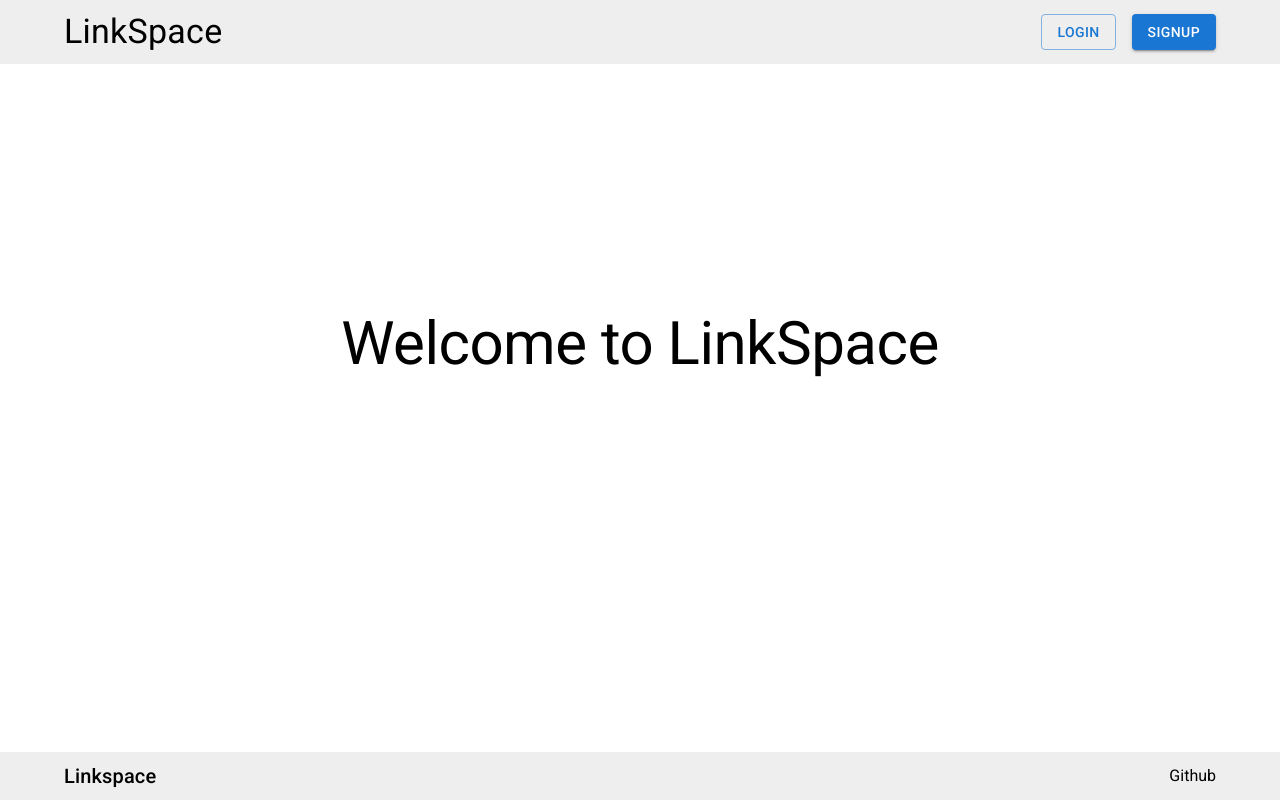
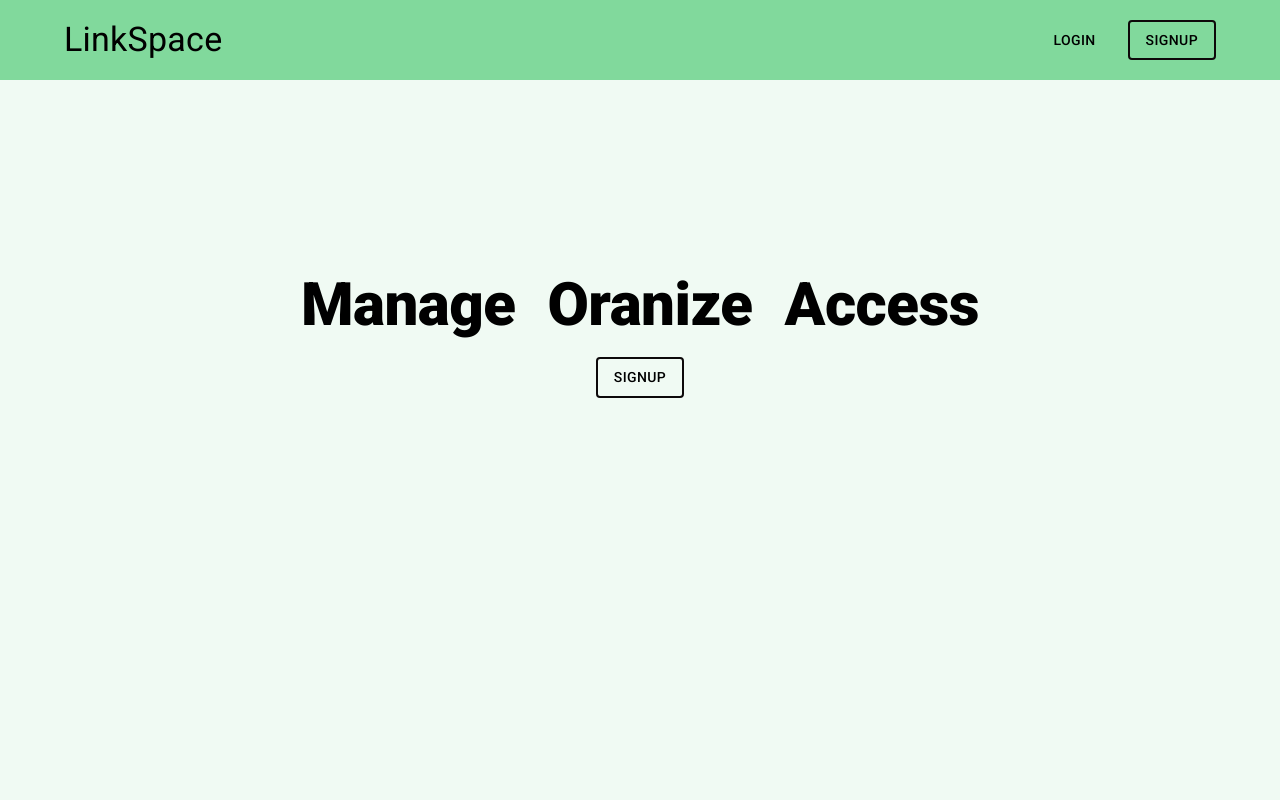
Before and after one commit to MahendraDani/Linkspace, a React (Vite) app in the folder client/: page / in a window 1280 px wide. Built offline with nearby package versions, Linux system fonts and the light colour scheme.

Commit message:
feat : created simple landing page

```diff
--- a/client/src/App.jsx
+++ b/client/src/App.jsx
@@ -4,10 +4,12 @@ import Signup from "./pages/Signup";
 import Login from "./pages/Login";
 import Dashboard from "./pages/Dashboard";
 import Home from "./pages/Home";
+import { Box } from "@mui/material";
 
 function App() {
   return (
     <>
+      <Box>
         <BrowserRouter>
           <Routes>
             <Route path="/" element={<Home />} />
@@ -16,6 +18,7 @@ function App() {
             <Route path="/dashboard" element={<Dashboard />} />
           </Routes>
         </BrowserRouter>
+      </Box>
     </>
   );
 }
--- a/client/src/index.css
+++ b/client/src/index.css
@@ -8,5 +8,4 @@ body{
   padding: 0;
   box-sizing: border-box;
   font-family: 'Roboto', sans-serif;
-
 }
--- a/client/src/layout/DashNavbar.jsx
+++ b/client/src/layout/DashNavbar.jsx
@@ -109,7 +109,6 @@ const DashNavbar = () => {
         p: 1,
         px: { md: 10 },
         bgcolor: "#81D99C",
-        top: 0,
         mb: 4,
       }}
     >
--- a/client/src/layout/Navbar.jsx
+++ b/client/src/layout/Navbar.jsx
@@ -5,7 +5,7 @@ import { Link } from "react-router-dom";
 const Navbar = () => {
   return (
     <div>
-      <Box sx={{ backgroundColor: "#eee" }}>
+      <Box sx={{ bgcolor: "#81D99C", p: 1 }}>
         <Container
           sx={{
             height: "4rem",
@@ -25,10 +25,24 @@ const Navbar = () => {
             }}
           >
             <Link to={"/login"}>
-              <Button variant="outlined">Login</Button>
+              <Button variant="standard">Login</Button>
             </Link>
             <Link to={"/signup"}>
-              <Button variant="contained">Signup</Button>
+              <Button
+                variant="contained"
+                disableElevation
+                sx={{
+                  border: "2px solid #0D090A",
+                  bgcolor: "transparent",
+                  color: "black",
+                  ":hover": {
+                    bgcolor: "#0D090A",
+                    color: "white",
+                  },
+                }}
+              >
+                Signup
+              </Button>
             </Link>
           </Box>
         </Container>
--- a/client/src/pages/Home.jsx
+++ b/client/src/pages/Home.jsx
@@ -1,17 +1,103 @@
 import React from "react";
 import Navbar from "../layout/Navbar";
 import Footer from "../layout/Footer";
-import { Typography, Box } from "@mui/material";
+import { Typography, Box, Stack, Button } from "@mui/material";
+import { Link } from "react-router-dom";
 
 const Home = () => {
   return (
-    <div>
+    // #F0FAF3
+    <Box sx={{ bgcolor: "#F0FAF3", minHeight: "100vh" }}>
       <Navbar />
-      <Box sx={{ height: "35rem", display: "grid", placeContent: "center" }}>
-        <Typography variant="h2">Welcome to LinkSpace</Typography>
+      <Box
+        sx={{
+          height: { md: "31.7rem", xs: "30.8rem" },
+          display: "flex",
+          justifyContent: "center",
+          alignItems: "center",
+          flexDirection: "column",
+          gap: 2,
+        }}
+      >
+        <Stack
+          sx={{
+            display: { xs: "none", md: "flex" },
+            justifyContent: "center",
+            alignItems: "center",
+            flexDirection: "column",
+            gap: 2,
+          }}
+        >
+          <Stack direction={"row"} gap={4}>
+            <Typography variant="h2" sx={{ fontWeight: "900" }}>
+              Manage
+            </Typography>
+            <Typography variant="h2" sx={{ fontWeight: "900" }}>
+              Oranize
+            </Typography>
+            <Typography variant="h2" sx={{ fontWeight: "900" }}>
+              Access
+            </Typography>
+          </Stack>
+          <Link to={"/signup"}>
+            <Button
+              variant="contained"
+              disableElevation
+              sx={{
+                border: "2px solid #0D090A",
+                bgcolor: "transparent",
+                color: "black",
+                ":hover": {
+                  bgcolor: "#0D090A",
+                  color: "white",
+                },
+              }}
+            >
+              Signup
+            </Button>
+          </Link>
+        </Stack>
+        {/* Only for mobile screens */}
+        <Stack
+          sx={{
+            justifyContent: "center",
+            alignItems: "center",
+            flexDirection: "column",
+            gap: 2,
+            display: { xs: "flex", md: "none" },
+          }}
+        >
+          <Stack direction={"row"} gap={1}>
+            <Typography variant="h4" sx={{ fontWeight: "900" }}>
+              Manage
+            </Typography>
+            <Typography variant="h4" sx={{ fontWeight: "900" }}>
+              Oranize
+            </Typography>
+            <Typography variant="h4" sx={{ fontWeight: "900" }}>
+              Access
+            </Typography>
+          </Stack>
+          <Link to={"/signup"}>
+            <Button
+              variant="contained"
+              disableElevation
+              sx={{
+                border: "2px solid #0D090A",
+                bgcolor: "transparent",
+                color: "black",
+                ":hover": {
+                  bgcolor: "#0D090A",
+                  color: "white",
+                },
+              }}
+            >
+              Signup
+            </Button>
+          </Link>
+        </Stack>
       </Box>
-      <Footer />
-    </div>
+    </Box>
   );
 };
 
```
Lines whose indentation alone changed are shown as unchanged.
